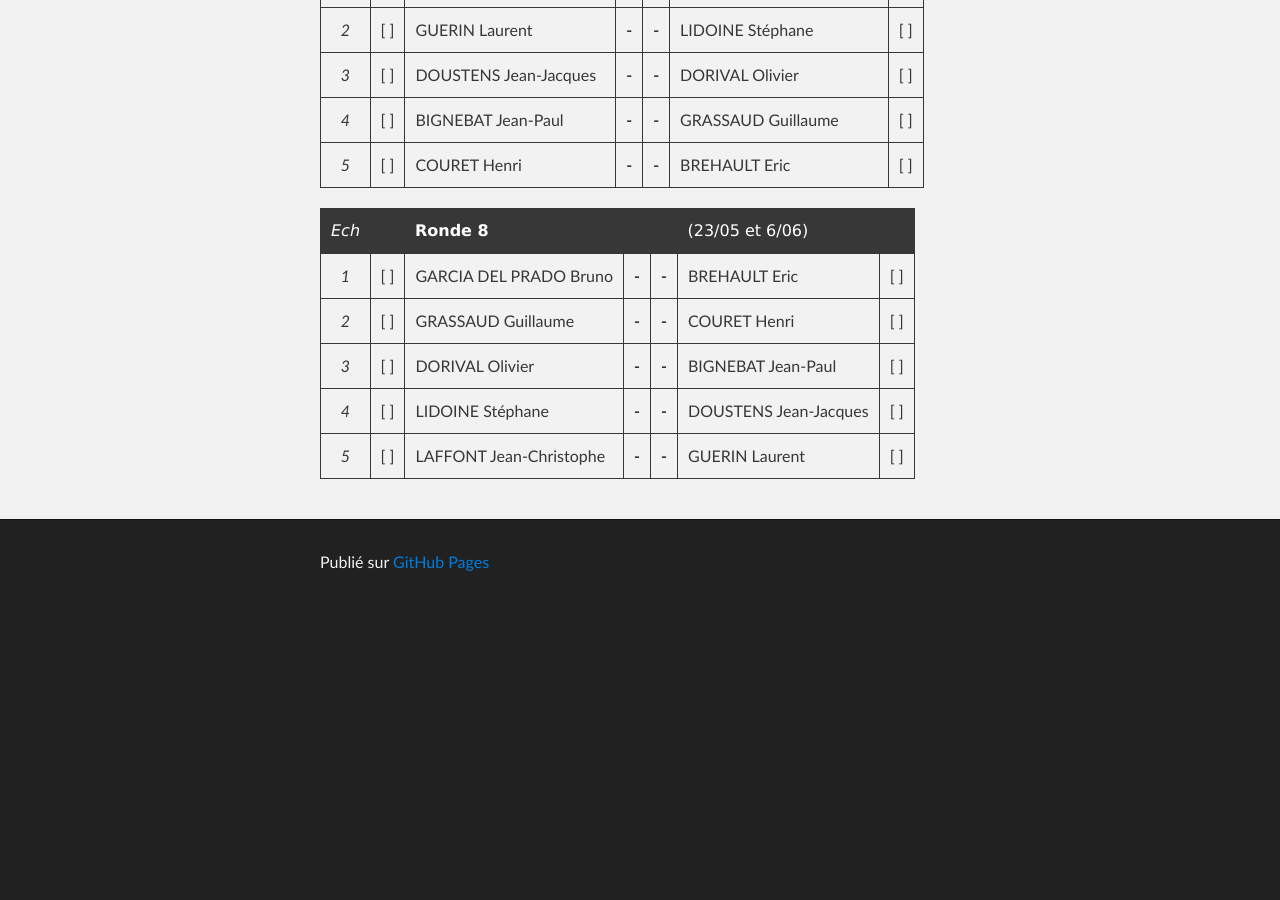
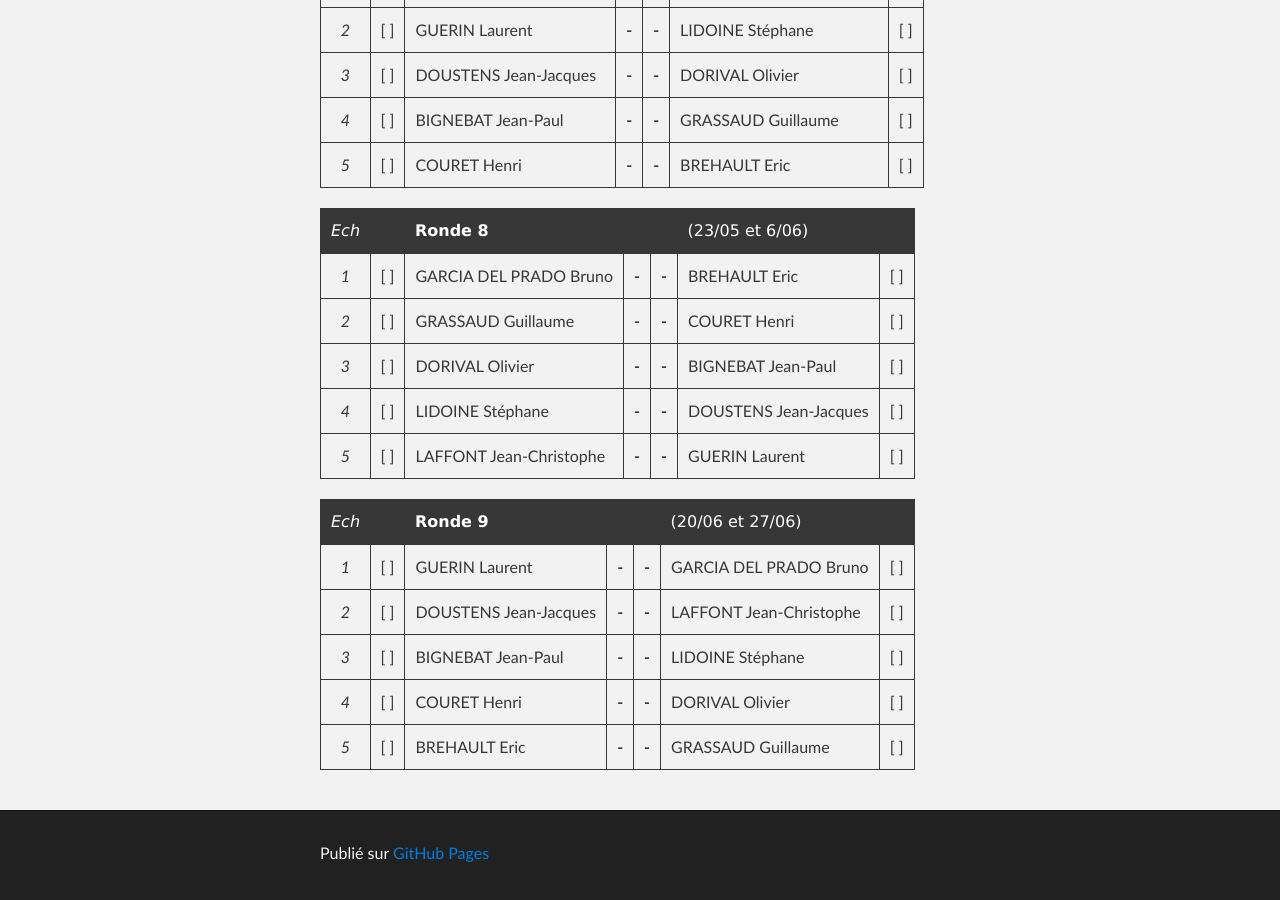
Before and after one commit to echiquier-villeneuve-tolosane/echiquier-villeneuve-tolosane.github.io, a Jekyll site: the page built from tournoiinterne.md, in a window 1280 px wide and 900 px high, scrolled down 3172 px. Built offline with Jekyll 4.4.1, drawn with Linux system fonts in a browser that asks for light colours; nearby versions of some CDN libraries; before the commit the page ends 3781 px from its top, so only the background shows below that.

Commit message:
Updated tournoiinterne.md

```diff
--- a/tournoiinterne.md
+++ b/tournoiinterne.md
@@ -86,3 +86,11 @@
 |*3*| [ ] | DORIVAL Olivier         |**-**|**-**| BIGNEBAT Jean-Paul     | [ ] |
 |*4*| [ ] | LIDOINE Stéphane        |**-**|**-**| DOUSTENS Jean-Jacques  | [ ] |
 |*5*| [ ] | LAFFONT Jean-Christophe |**-**|**-**| GUERIN Laurent         | [ ] |
+
+|*Ech*|   | **Ronde 9**            |     |     |  (20/06 et 27/06)       |     |
+|:-:|:---:| ---------------------- |:---:|:---:| ----------------------- |:---:|
+|*1*| [ ] | GUERIN Laurent         |**-**|**-**| GARCIA DEL PRADO Bruno  | [ ] |
+|*2*| [ ] | DOUSTENS Jean-Jacques  |**-**|**-**| LAFFONT Jean-Christophe | [ ] |
+|*3*| [ ] | BIGNEBAT Jean-Paul     |**-**|**-**| LIDOINE Stéphane        | [ ] |
+|*4*| [ ] | COURET Henri           |**-**|**-**| DORIVAL Olivier         | [ ] |
+|*5*| [ ] | BREHAULT Eric          |**-**|**-**| GRASSAUD Guillaume      | [ ] |
```
